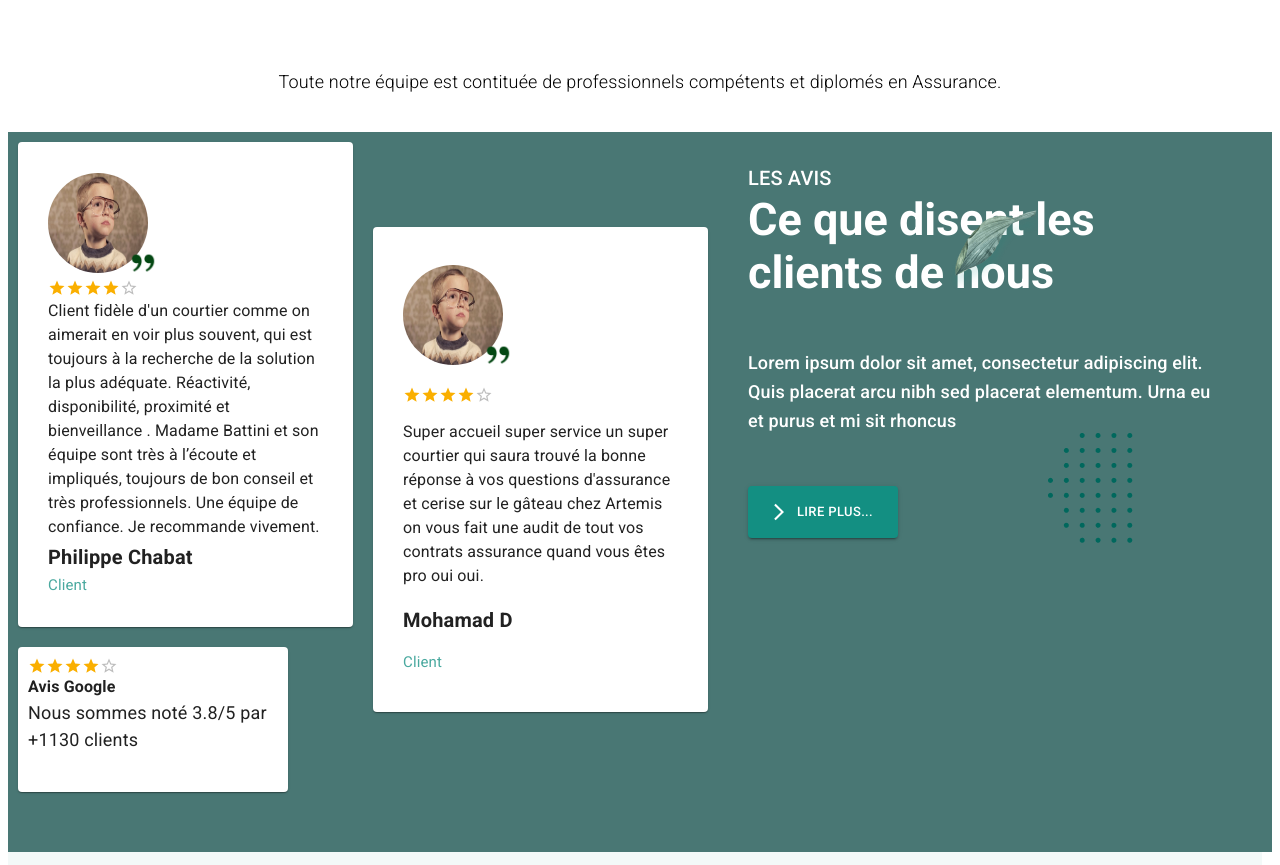
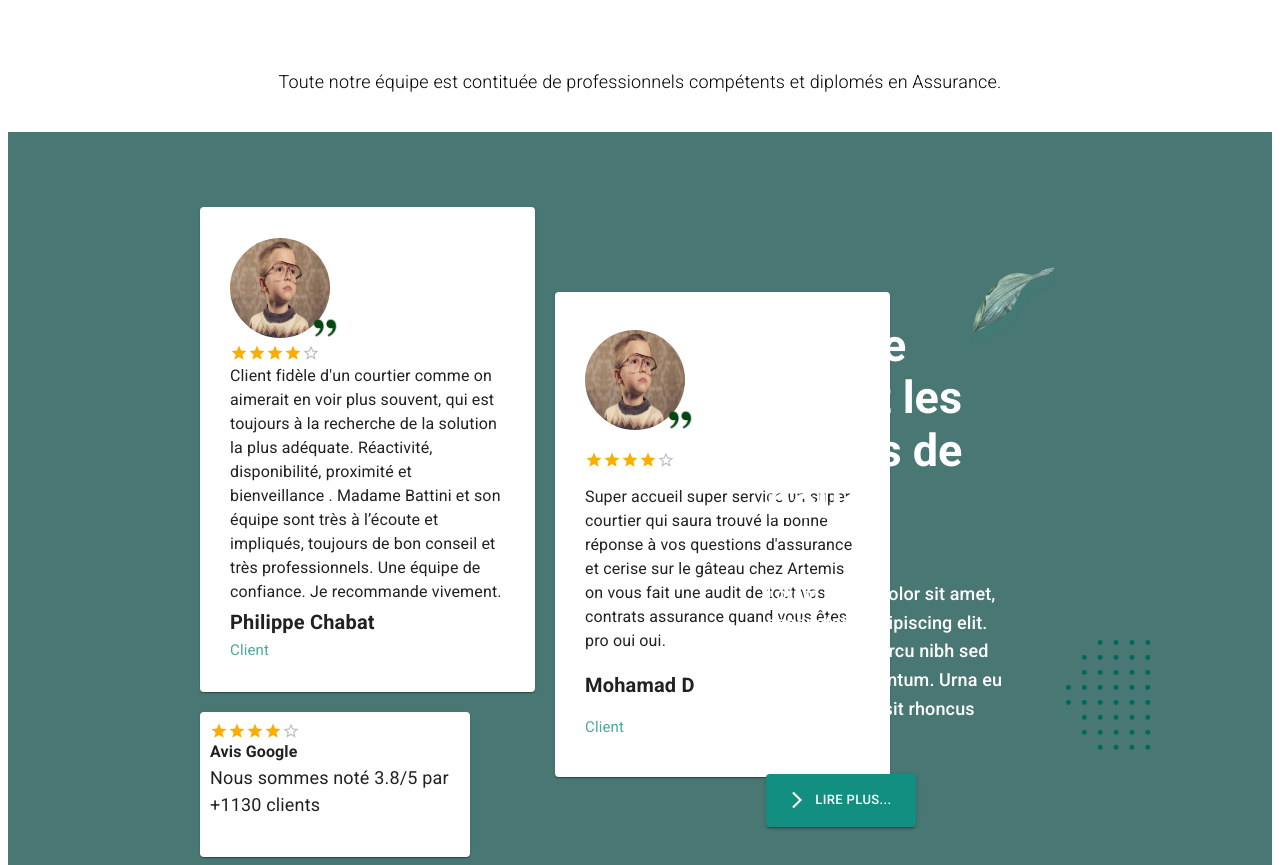
Before and after one commit to ABBESOLUTIONS/artemis, a React (Create React App) app: page / in a window 1280 px wide. Shown: the part 4260-5125 px from the top of the page. Built offline with nearby package versions, Linux system fonts and the light colour scheme; no server answers.

Commit message:
Corrections

```diff
--- a/src/sections/HomePage/TestimonyOverview.tsx
+++ b/src/sections/HomePage/TestimonyOverview.tsx
@@ -8,20 +8,24 @@ import TestimonyCard from '../../components/TestimonyCard';
 import Testimony from '../../components/Testimony';
 import GoogleRatings from '../../components/GoogleRatings';
 
-const TestimonyOverviewStyle=styled(SectionStyle)(({theme})=>({
+const TestimonyOverviewStyle=styled("section")(({theme})=>({
     // width:"100%",
     minHeight:"700px",
     backgroundColor:"#497774",
     display:"flex",
     flexDirection:"row",
+    width:"calc(100% - 30vw)",
+    padding:"75px 15vw 75px 15vw",
     [theme.breakpoints.down("lg")]: {
         // flexDirection:"column",
-        width:"calc(100% - 20px)",
+        width:"calc(100% - 4vw)",
+        padding:"75px 2vw 75px 2vw",
         display:"flex",
         justifyContent:"center",
         alignItems:"center",
 
     },
+
     [theme.breakpoints.down("md")]: {
         flexDirection:"column",
         width:"calc(100% - 20px)",
@@ -30,14 +34,6 @@ const TestimonyOverviewStyle=styled(SectionStyle)(({theme})=>({
         alignItems:"center",
 
     },
-    // [theme.breakpoints.down("md")]: {
-    //     flexDirection:"column",
-    //     width:"100%",
-    // },
-    // [theme.breakpoints.down("xs")]: {
-    //     flexDirection:"column",
-    //     width:"100%",
-    // },
 }));
 const AboutOverviewRight=styled("div")(({theme})=>({
     maxWidth:"50%",
@@ -52,8 +48,9 @@ const AboutOverviewRight=styled("div")(({theme})=>({
 const LeafImgTestimony=styled("img")(({theme})=>({
     position:"absolute",
     marginLeft:"200px",
-    marginTop:"-200px",
-    [theme.breakpoints.down("md")]: {
+    marginTop:"-500px",
+    // top:0,
+    [theme.breakpoints.down("lg")]: {
         display:"none",
     },
 }));
@@ -66,15 +63,18 @@ const DaughtTestimony=styled("img")(({theme})=>({
     },
 }));
 const TestimonyOverviewLeft=styled("div")(({theme})=>({
+    minHeight:"700px",
     // width:"60%",
     // height:"100%",
-    maxWidth:"65%",
-    backgroundColor:"",
+    // maxWidth:"65%",
+    width:"60%",
+    // backgroundColor:"red",
     display:"flex",
     flexDirection:"row",
     [theme.breakpoints.down("lg")]: {
         // flexDirection:"column",
-        maxWidth:"90%",
+        width:"90%",
+        // backgroundColor:"blue",
         alignItems:"center",
         justifyContent:"center",
     },
@@ -86,20 +86,31 @@ const TestimonyOverviewLeft=styled("div")(({theme})=>({
     },
 }));
 const TestimonyOverviewRight=styled("div")(({theme})=>({
-    width:"45%",
-    height:"100%",
+    // width:"45%",
+    width:"calc(40% - 3vw)",
+    minHeight:"700px",
     display:"flex",
     flexDirection:"column",
     justifyContent:"center",
-    padding:"20px",
+    padding:"0px 0px 0px 3vw",
+    // backgroundColor:"yellow",
     [theme.breakpoints.down("lg")]: {
-        right:"15px",
+        // right:"15px",
+        minHeight:"400px",
         flexDirection:"column",
-        width:"100%",
+        width:"90%",
         alignItems:"flex-start",
         justifyContent:"center",
         padding:"0px",
     },
+    // [theme.breakpoints.down("lg")]: {
+    //     // right:"15px",
+    //     flexDirection:"column",
+    //     width:"100%",
+    //     alignItems:"flex-start",
+    //     justifyContent:"center",
+    //     padding:"0px",
+    // },
 }));
 const   Title=styled(Typography)(({theme})=>({
     textAlign:"start",
@@ -116,7 +127,7 @@ const Subtitle=styled(Typography)(({theme})=>({
     fontSize:"45px",
     marginBottom:"50px",
     color:"white",
-    width:"475px",
+    maxWidth:"80%",
     [theme.breakpoints.down("md")]: {
         fontSize:"30px",
         width:"275px",
@@ -132,7 +143,7 @@ const TextDesc=styled(Typography)(({theme})=>({
     fontSize:'18px',
     marginBottom:"50px",
     color:"white",
-    width:"475px",
+    maxWidth:"80%",
     [theme.breakpoints.down("md")]: {
         width:"75%",
     textAlign:"start",
@@ -153,6 +164,18 @@ const TestimonyLastCard=styled("div")(({theme})=>({
     },
 }));
 
+const RightContent=styled("div")(({theme})=>({
+    display:"flex",
+    flexDirection:"column",
+    justifyContent:"center",
+    width:"100%",
+    height:"100%",
+    [theme.breakpoints.down("lg")]: {
+        // width:"75%"
+        // margin:"5vh 0vh 5vh 0vh"
+    },
+}));
+
 function TestimonyOverview() {
     return (
         <TestimonyOverviewStyle>
@@ -166,12 +189,14 @@ function TestimonyOverview() {
                 </TestimonyLastCard>
             </TestimonyOverviewLeft>
             <TestimonyOverviewRight>
+                <RightContent>
                     <LeafImgTestimony src="assets/images/leaf2.png"/>
                     <Title variant="h6" >LES AVIS</Title>
                     <Subtitle variant='h3' sx={{}}>Ce que disent les clients de nous</Subtitle>
                     <TextDesc variant="h6" sx={{}}>Lorem ipsum dolor sit amet, consectetur adipiscing elit. Quis placerat arcu nibh sed placerat elementum. Urna eu et purus et mi sit rhoncus</TextDesc>
                     <Button startIcon={<ArrowForwardIosIcon sx={{fontSize:"10px"}}/>} sx={{color:"white", backgroundColor:PROJECT_COLORS.primarySwatch, padding:"15px", fontSize:13, width:"150px"}} variant="contained">lire plus...</Button>
                     <DaughtTestimony src="assets/images/DaughtGroup1.png"/>
+                </RightContent>
             </TestimonyOverviewRight>
         </TestimonyOverviewStyle>
     );
```
Lines whose indentation alone changed are shown as unchanged.
